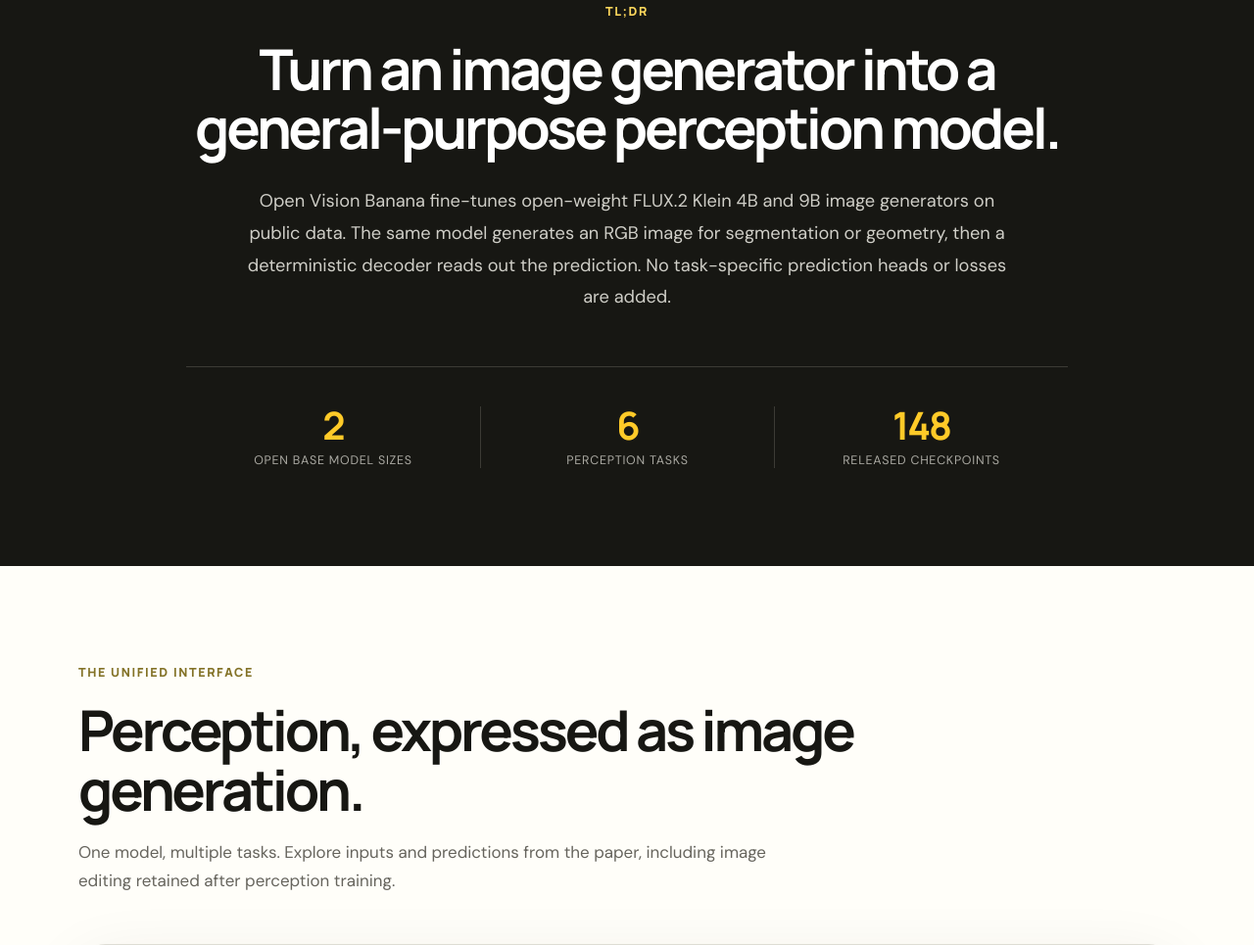
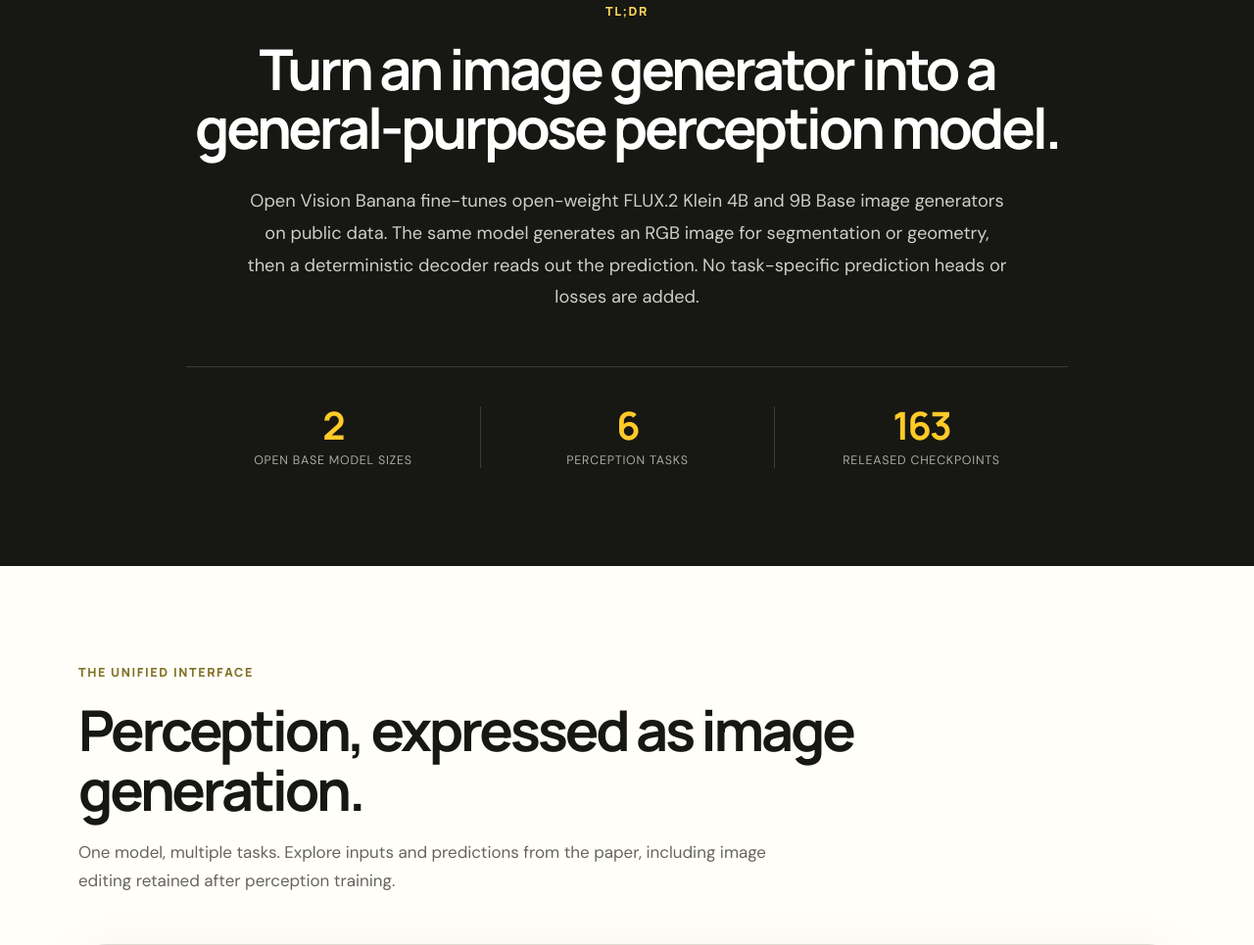
Before and after one commit to OpenVisionBanana/openvisionbanana.github.io, a plain HTML site: page index.html in a window 1280 px wide. Shown: the part 886-1851 px from the top of the page at 98% size. Drawn offline with Linux system fonts and the light colour scheme.

Commit message:
Minor update

```diff
--- a/index.html
+++ b/index.html
@@ -112,12 +112,12 @@
         <p class="section-kicker">TL;DR</p>
         <h2>Turn an image generator into a<br>general-purpose perception model.</h2>
         <p class="lead">
-          Open Vision Banana fine-tunes open-weight FLUX.2 Klein 4B and 9B image generators on public data. The same model generates an RGB image for segmentation or geometry, then a deterministic decoder reads out the prediction. No task-specific prediction heads or losses are added.
+          Open Vision Banana fine-tunes open-weight FLUX.2 Klein 4B and 9B Base image generators on public data. The same model generates an RGB image for segmentation or geometry, then a deterministic decoder reads out the prediction. No task-specific prediction heads or losses are added.
         </p>
         <div class="stat-row" aria-label="Project at a glance">
           <div class="stat"><strong>2</strong><span>open base model sizes</span></div>
           <div class="stat"><strong>6</strong><span>perception tasks</span></div>
-          <div class="stat"><strong>148</strong><span>released checkpoints</span></div>
+          <div class="stat"><strong>163</strong><span>released checkpoints</span></div>
         </div>
       </div>
     </section>
```
